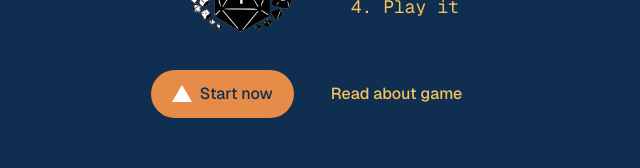
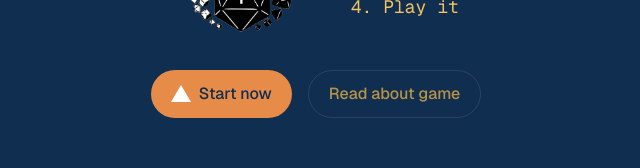
Before and after one commit to Sliwekok/character-sheet, a Next.js app: page / in a window 1280 px wide. Shown: the part 394-562 px from the top of the page, without its empty margins (319-959 px from the left). Built offline with nearby package versions, Linux system fonts and the light colour scheme.

Commit message:
ui tweaks

```diff
--- a/src/app/about/page.tsx
+++ b/src/app/about/page.tsx
@@ -2,6 +2,6 @@
 
 export default function AboutPage() {
     return (
-        <div>home</div>
+        <div>about</div>
     )
 }
--- a/src/app/page.tsx
+++ b/src/app/page.tsx
@@ -24,7 +24,7 @@
 
         <div className="flex gap-4 items-center flex-col sm:flex-row">
           <Link
-            className="rounded-full border border-solid border-transparent transition-colors flex items-center justify-center bg-foreground text-background gap-2 hover:bg-[#383838] dark:hover:bg-[#ccc] font-medium text-sm sm:text-base h-10 sm:h-12 px-4 sm:px-5 sm:w-auto"
+            className="rounded-full transition-colors flex items-center justify-center bg-foreground text-background gap-2 hover:bg-(--fontcolor) font-medium text-sm sm:text-base h-10 sm:h-12 px-4 sm:px-5 sm:w-auto"
             href="/home"
             rel="noopener noreferrer"
           >
@@ -38,7 +38,7 @@
             Start now
           </Link>
           <Link
-            className="rounded-full border border-solid border-black/[.08] dark:border-white/[.145] transition-colors flex items-center justify-center hover:bg-[#f2f2f2] dark:hover:bg-[#1a1a1a] hover:border-transparent font-medium text-sm sm:text-base h-10 sm:h-12 px-4 sm:px-5 w-full sm:w-auto"
+            className="rounded-full border border-solid border-white/[.145] transition-all flex items-center justify-center brightness-75 hover:brightness-100 duration-200 font-medium text-sm sm:text-base h-10 sm:h-12 px-4 sm:px-5 w-full sm:w-auto"
             href="https://www.dndbeyond.com"
             target="_blank"
             rel="noopener noreferrer"
```
